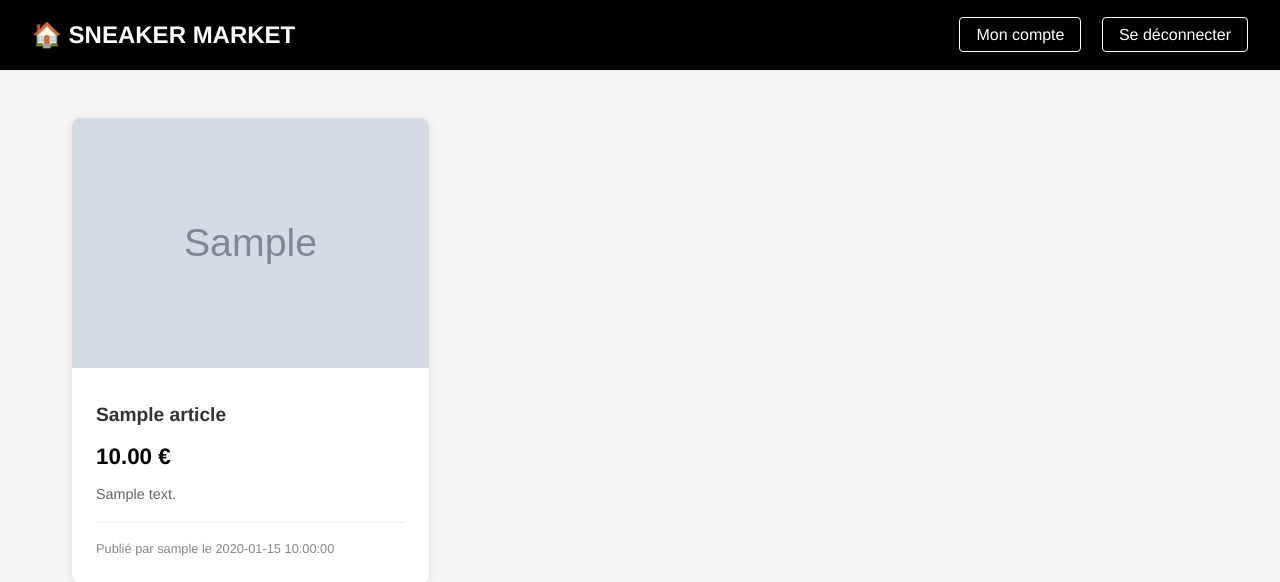
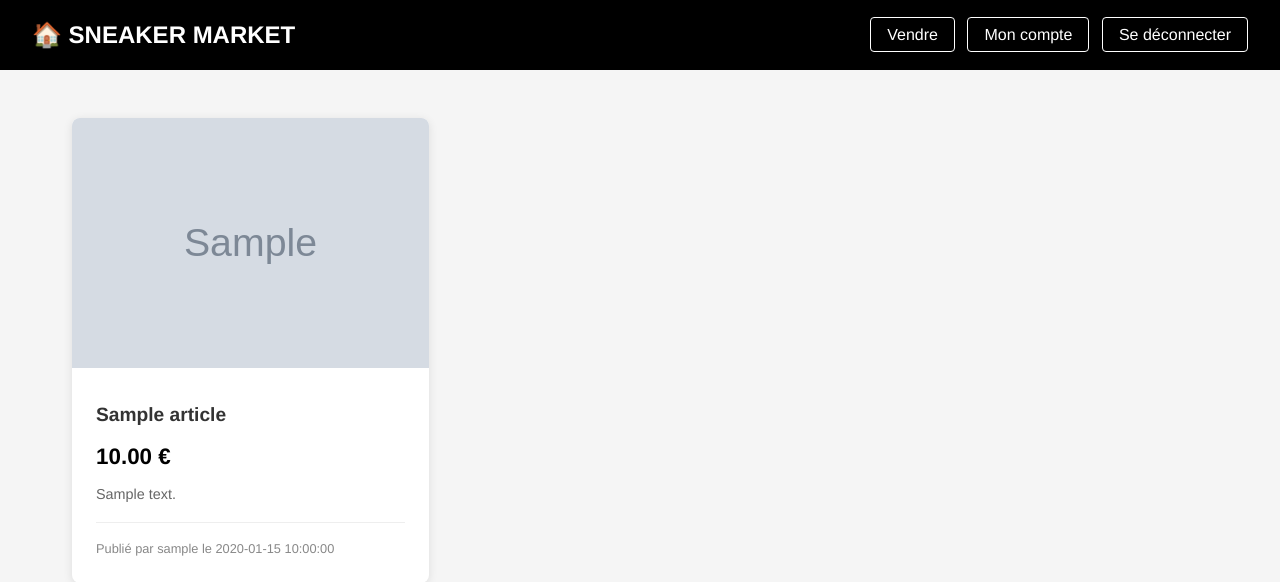
Before and after one commit to TerminaTorr45/php_exam, a PHP site: page /home.php in a window 1280 px wide. Shown: the top 582 px of the page. Run offline with PHP 8.4, Linux system fonts and the light colour scheme; tables that the repository leaves empty hold one stand-in row (values such as "Sample post"); grey boxes marked "Sample" are stand-in pictures.

Commit message:
add features

```diff
--- a/home.php
+++ b/home.php
@@ -59,6 +59,7 @@ $result = $mysqli->query($query);
             padding: 0.5rem 1rem;
             border: 1px solid white;
             border-radius: 4px;
+            margin-left: 0.5rem;
             transition: all 0.3s ease;
         }
 
@@ -86,6 +87,8 @@ $result = $mysqli->query($query);
             overflow: hidden;
             box-shadow: 0 2px 10px rgba(0,0,0,0.1);
             transition: transform 0.3s ease;
+            text-decoration: none;
+            color: inherit;
         }
 
         .product-card:hover {
@@ -141,7 +144,8 @@ $result = $mysqli->query($query);
     <header class="header">
         <h1>🏠 SNEAKER MARKET</h1>
         <div>
-            <a href="account.php" style="margin-right: 1rem;">Mon compte</a>
+            <a href="sell.php">Vendre</a>
+            <a href="account.php">Mon compte</a>
             <a href="logout.php">Se déconnecter</a>
         </div>
     </header>
@@ -151,7 +155,7 @@ $result = $mysqli->query($query);
             <?php
             if ($result->num_rows > 0) {
                 while ($row = $result->fetch_assoc()) {
-                    echo "<div class='product-card'>";
+                    echo "<a href='detail.php?id=" . $row['id'] . "' class='product-card'>";
                     if (!empty($row['image_url'])) {
                         echo "<img src='" . htmlspecialchars($row['image_url']) . "' alt='" . htmlspecialchars($row['name']) . "' class='product-image'>";
                     } else {
@@ -165,7 +169,7 @@ $result = $mysqli->query($query);
                     echo "Publié par " . htmlspecialchars($row['author']) . " le " . $row['published_at'];
                     echo "</div>";
                     echo "</div>";
-                    echo "</div>";
+                    echo "</a>";
                 }
             } else {
                 echo "<div class='no-products'>Aucun article en vente.</div>";
--- a/sell.php
+++ b/sell.php
@@ -26,7 +26,7 @@ if ($_SERVER["REQUEST_METHOD"] === "POST") {
     if (!empty($name) && $price > 0 && $quantity >= 0) {
         // Insérer dans la table Article
         $stmt = $mysqli->prepare("INSERT INTO Article (name, description, price, author_id, image_url) VALUES (?, ?, ?, ?, ?)");
-        $stmt->bind_param("ssdiss", $name, $description, $price, $author_id, $image_url);
+        $stmt->bind_param("ssdss", $name, $description, $price, $author_id, $image_url); // ✅ CORRECTION ICI
         $stmt->execute();
 
         $article_id = $stmt->insert_id;
@@ -43,7 +43,6 @@ if ($_SERVER["REQUEST_METHOD"] === "POST") {
         $message = "❌ Merci de remplir tous les champs obligatoires.";
     }
 }
-
 ?>
 
 <!DOCTYPE html>
```
